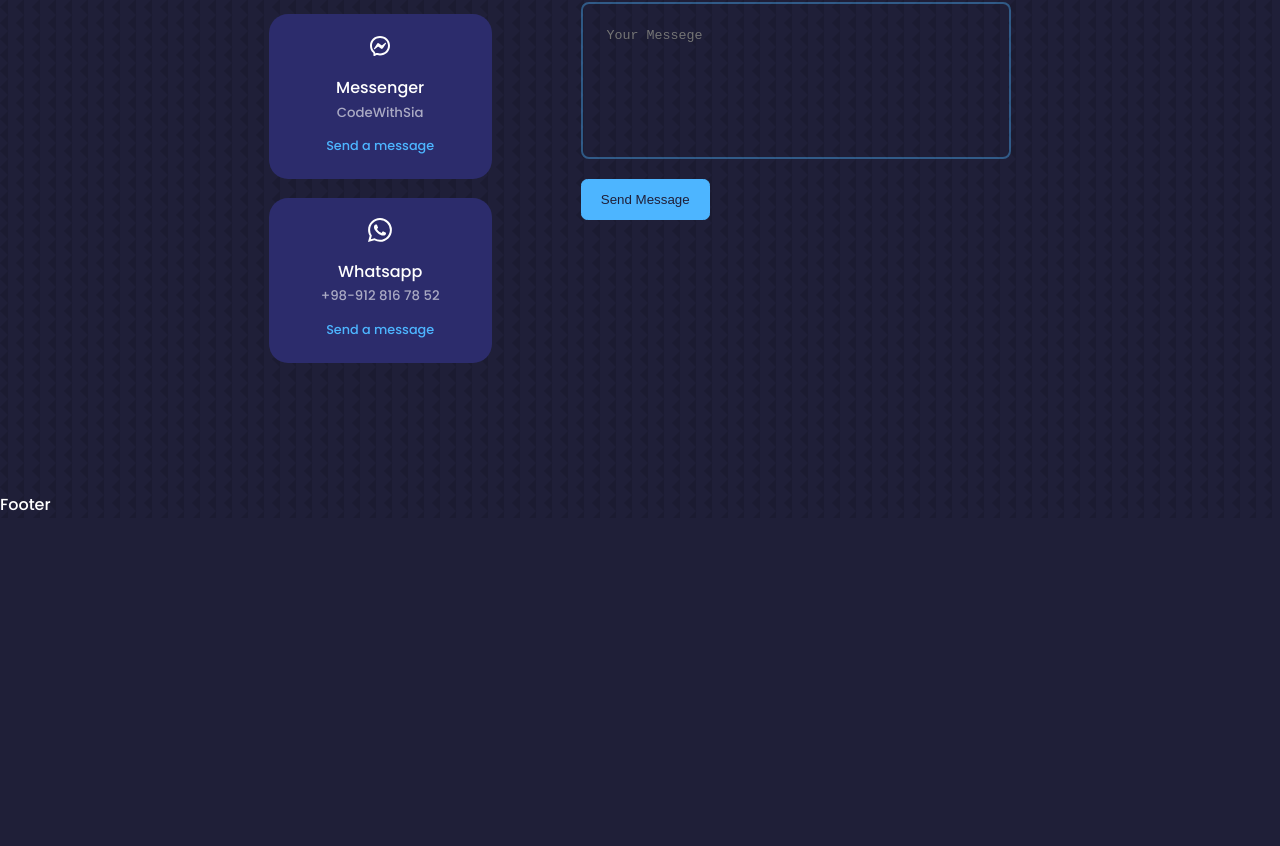
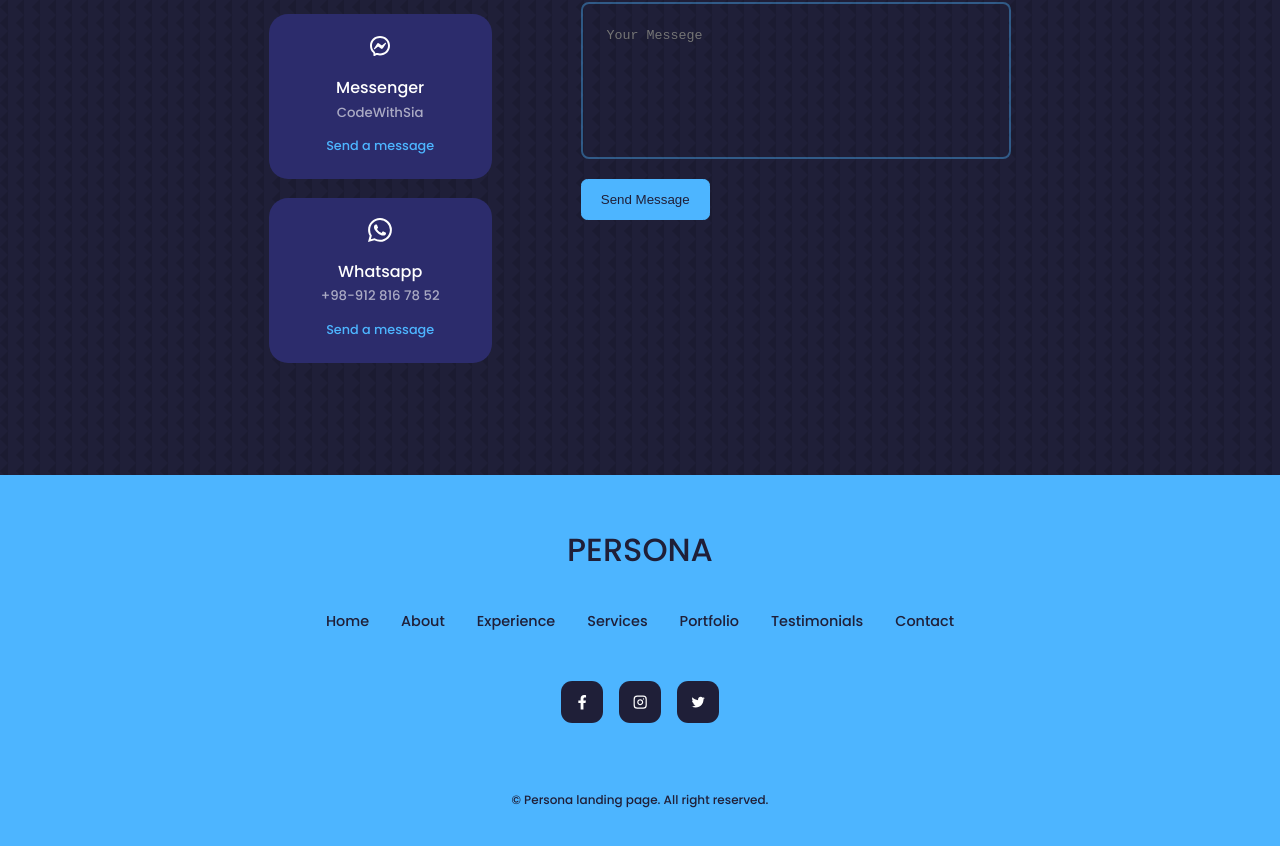
Before and after one commit to Persona743/landing-page-persona, a React (Vite) app: page / in a window 1280 px wide. Shown: the part 5329-6175 px from the top of the page. Before the commit the page ends 5847 px from the top, so only its background shows below. Built offline with nearby package versions, Linux system fonts and the light colour scheme.

Commit message:
footer added

```diff
--- a/src/components/footer/Footer.jsx
+++ b/src/components/footer/Footer.jsx
@@ -1,8 +1,57 @@
-import React from 'react'
-import './footer.css'
+import React from 'react';
+
+import { FaFacebookF } from 'react-icons/fa';
+import { FiInstagram } from 'react-icons/fi';
+import { IoLogoTwitter } from 'react-icons/io';
+
+import './footer.css';
 
 export default function Footer() {
-  return (
-    <section>Footer</section>
-  )
+    return (
+        <footer>
+            <a href="#" className="footer__logo">
+                PERSONA
+            </a>
+
+            <ul className="permalinks">
+                <li>
+                    <a href="#">Home</a>
+                </li>
+                <li>
+                    <a href="#about">About</a>
+                </li>
+                <li>
+                    <a href="#experience">Experience</a>
+                </li>
+                <li>
+                    <a href="#services">Services</a>
+                </li>
+                <li>
+                    <a href="#portfolio">Portfolio</a>
+                </li>
+                <li>
+                    <a href="#testimonials">Testimonials</a>
+                </li>
+                <li>
+                    <a href="#contact">Contact</a>
+                </li>
+            </ul>
+
+            <div className="footer__socials">
+                <a href="#">
+                    <FaFacebookF />
+                </a>
+                <a href="#">
+                    <FiInstagram />
+                </a>
+                <a href="#">
+                    <IoLogoTwitter />
+                </a>
+            </div>
+
+            <div className="footer__copyright">
+                <small>&copy; Persona landing page. All right reserved.</small>
+            </div>
+        </footer>
+    );
 }
--- a/src/components/footer/footer.css
+++ b/src/components/footer/footer.css
@@ -0,0 +1,65 @@
+footer {
+    background: var(--color-primary);
+    padding: 3rem 0;
+    text-align: center;
+    font-size: 0.9rem;
+    margin-top: 7rem;
+}
+
+footer a {
+    color: var(--color-bg);
+}
+
+.footer__logo {
+    font-size: 2rem;
+    font-weight: 500;
+    margin-bottom: 2rem;
+    display: block;
+}
+
+.permalinks {
+    display: flex;
+    flex-wrap: wrap;
+    justify-content: center;
+    gap: 2rem;
+    margin: 0 auto 3rem;
+}
+
+.footer__socials{
+    display: flex;
+    justify-content: center;
+    gap: 1rem;
+    margin-bottom: 4rem;
+}
+
+.footer__socials a{
+    background: var(--color-bg);
+    color: #fff;
+    padding: 0.8rem;
+    border-radius: 0.7rem;
+    display: flex;
+    border: 1px solid transparent;
+}
+
+.footer__socials a:hover{
+    background: transparent;
+    color: var(--color-bg);
+    border-color: var(--color-bg);
+}
+
+.footer__copyright{
+    margin-bottom: 4rem;
+    color: var(--color-bg);
+}
+
+/* media queris */
+@media screen and (max-width:600px) {
+    .permalinks{
+        flex-direction: column;
+        gap: 1.5rem;
+    }
+
+    .footer__socials{
+        margin-bottom: 2.6rem;
+    }
+}
```
